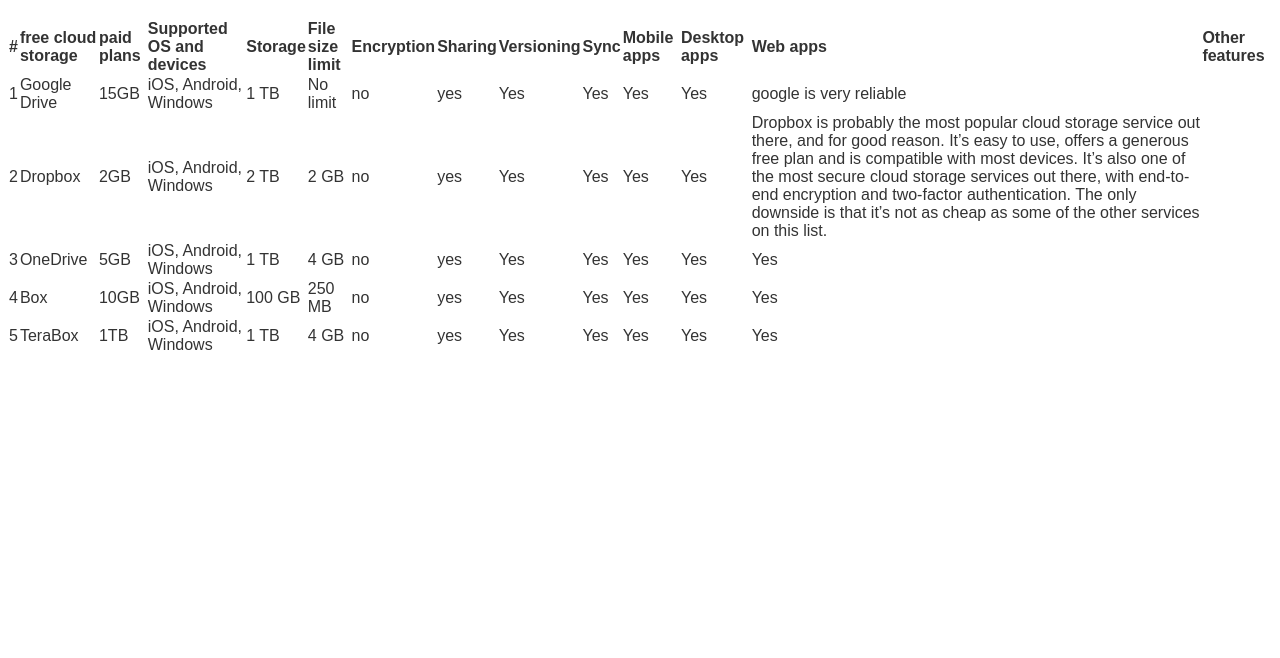
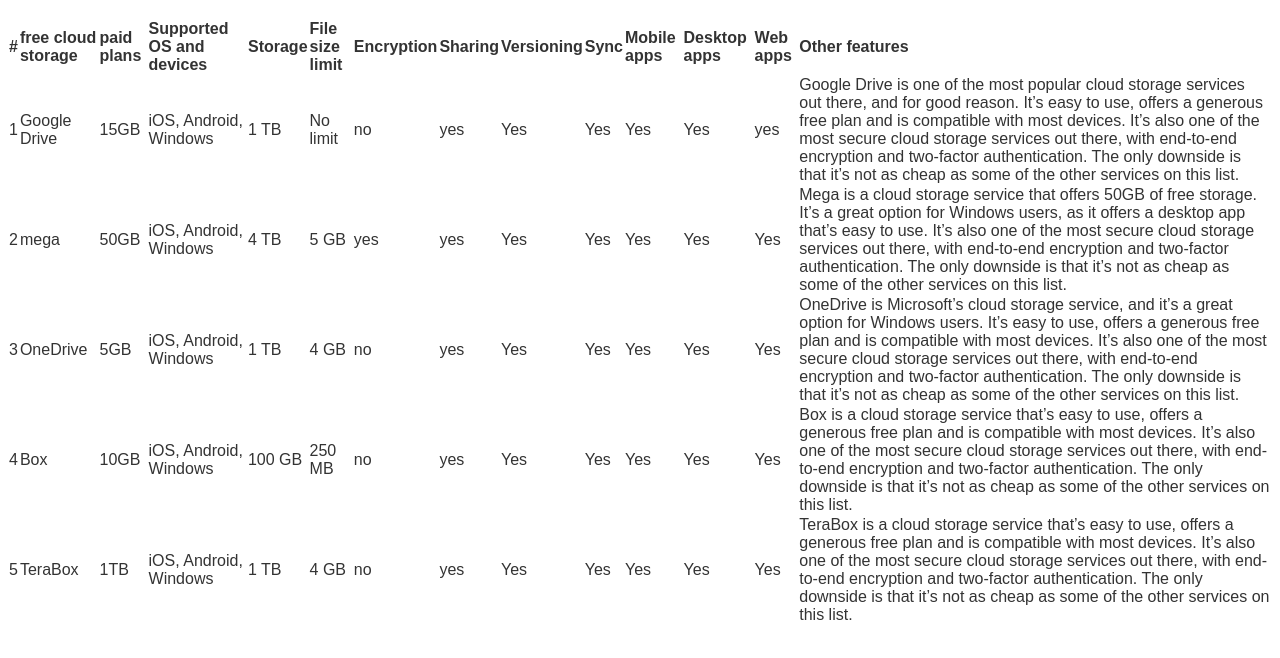
Before and after one commit to chirag127/comparisions, a plain HTML site: page cloud-storage.html in a window 1280 px wide. Shown: the part 72-730 px from the top of the page. Drawn offline with Linux system fonts and the light colour scheme.

Commit message:
cloud-storage:

```diff
--- a/cloud-storage.html
+++ b/cloud-storage.html
@@ -167,27 +167,32 @@
                 <td>Yes</td>
                 <td>Yes</td>
                 <td>Yes</td>
-                <td>google is very reliable</td>
+                <td>yes</td>
+                <td>Google Drive is one of the most popular cloud storage services out there, and for good reason.
+                    It’s easy to use, offers a generous free plan and is compatible with most devices. It’s also one
+                    of the most secure cloud storage services out there, with end-to-end encryption and two-factor
+                    authentication. The only downside is that it’s not as cheap as some of the other services on this
+                    list.</td>
 
             </tr>
             <tr>
                 <td>2</td>
-                <td>Dropbox</td>
-                <td>2GB</td>
+                <td>mega</td>
+                <td>50GB</td>
                 <td>iOS, Android, Windows</td>
-                <td>2 TB</td>
-                <td>2 GB</td>
-                <td>no</td>
+                <td>4 TB</td>
+                <td>5 GB</td>
+                <td>yes</td>
                 <td>yes</td>
                 <td>Yes</td>
                 <td>Yes</td>
                 <td>Yes</td>
                 <td>Yes</td>
-                <td>Dropbox is probably the most popular cloud storage service out there, and for good reason. It’s
-                    easy to use, offers a generous free plan and is compatible with most devices. It’s also one of the
-                    most secure cloud storage services out there, with end-to-end encryption and two-factor
-                    authentication. The only downside is that it’s not as cheap as some of the other services on this
-                    list.</td>
+                <td>Yes</td>
+                <td>Mega is a cloud storage service that offers 50GB of free storage. It’s a great option for
+                    Windows users, as it offers a desktop app that’s easy to use. It’s also one of the most secure
+                    cloud storage services out there, with end-to-end encryption and two-factor authentication. The
+                    only downside is that it’s not as cheap as some of the other services on this list.</td>
             </tr>
             <tr>
                 <td>3</td>
@@ -203,6 +208,11 @@
                 <td>Yes</td>
                 <td>Yes</td>
                 <td>Yes</td>
+                <td>OneDrive is Microsoft’s cloud storage service, and it’s a great option for Windows users. It’s
+                    easy to use, offers a generous free plan and is compatible with most devices. It’s also one of the
+                    most secure cloud storage services out there, with end-to-end encryption and two-factor
+                    authentication. The only downside is that it’s not as cheap as some of the other services on this
+                    list.</td>
             </tr>
             <tr>
                 <td>4</td>
@@ -218,6 +228,10 @@
                 <td>Yes</td>
                 <td>Yes</td>
                 <td>Yes</td>
+                <td>Box is a cloud storage service that’s easy to use, offers a generous free plan and is compatible
+                    with most devices. It’s also one of the most secure cloud storage services out there, with end-to-end
+                    encryption and two-factor authentication. The only downside is that it’s not as cheap as some of the
+                    other services on this list.</td>
             </tr>
             <tr>
                 <td>5</td>
@@ -234,6 +248,10 @@
 
                 <td>Yes</td>
                 <td>Yes</td>
+                <td>TeraBox is a cloud storage service that’s easy to use, offers a generous free plan and is
+                    compatible with most devices. It’s also one of the most secure cloud storage services out there, with
+                    end-to-end encryption and two-factor authentication. The only downside is that it’s not as cheap as
+                    some of the other services on this list.</td>
             </tr>
 
         </tbody>
```
